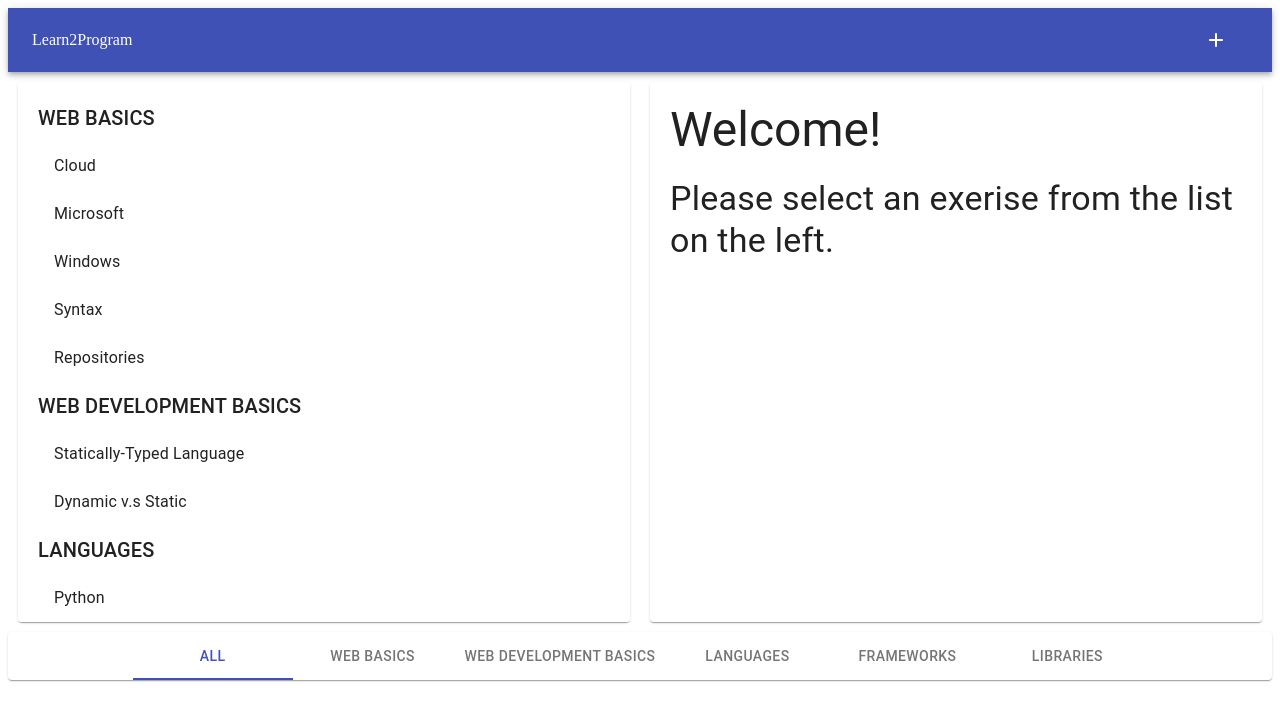
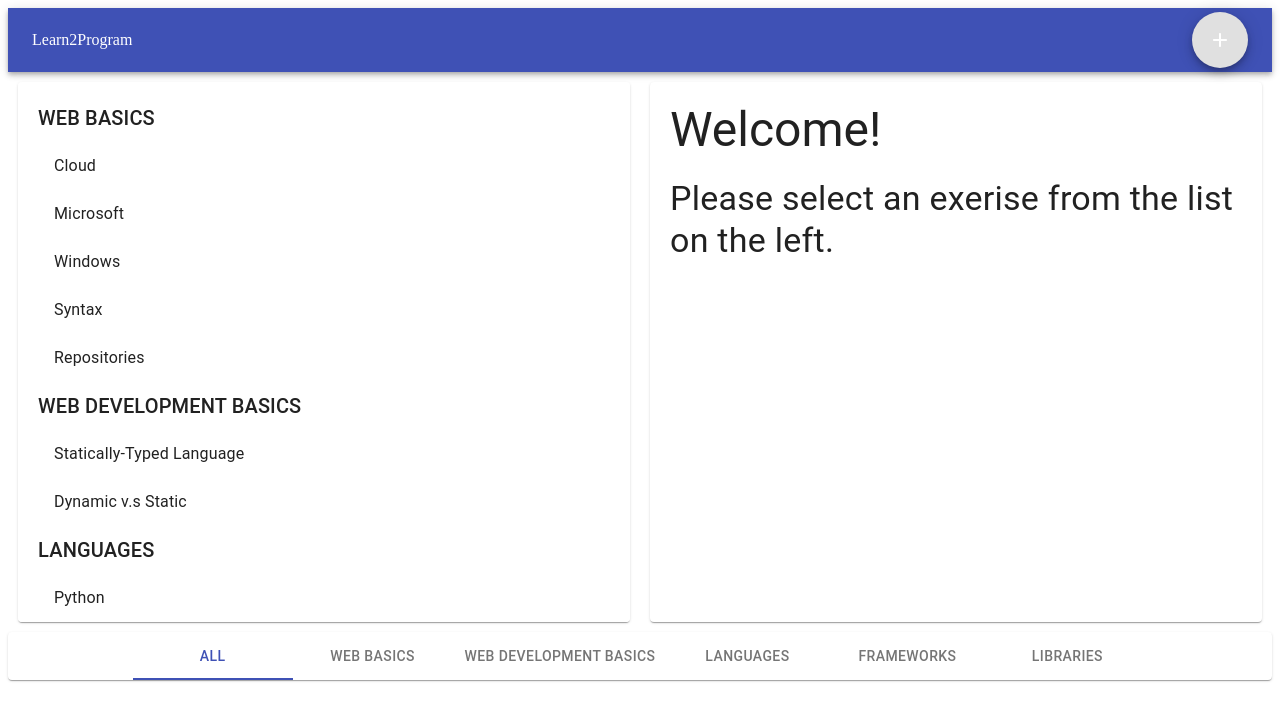
Before and after one commit to kristina-arezina/terms-2-program, a React (Create React App) app: page / in a window 1280 px wide. Shown: the top 720 px of the page. Built offline with nearby package versions, Linux system fonts and the light colour scheme.

Commit message:
got circle button

```diff
--- a/src/components/Exercises/Dialogs/Create.js
+++ b/src/components/Exercises/Dialogs/Create.js
@@ -6,6 +6,8 @@ import DialogContentText from '@material-ui/core/DialogContentText';
 import DialogTitle from '@material-ui/core/DialogTitle';
 import AddIcon from '@material-ui/icons/AddRounded';
 import { white } from '@material-ui/core/colors';
+import Fab from '@material-ui/core/Fab';
+
 
 
 export default class extends Component {
@@ -22,9 +24,9 @@ export default class extends Component {
     render(){
         const {open} = this.state
             return <Fragment>
-<Button style={{color: 'white'}} varient="fab" onClick={this.handleToggle} mini>
+<Fab style={{color: 'white' }} onClick={this.handleToggle} mini>
     <AddIcon/>
-</Button>
+</Fab>
 
 <Dialog
     open={open}
```
